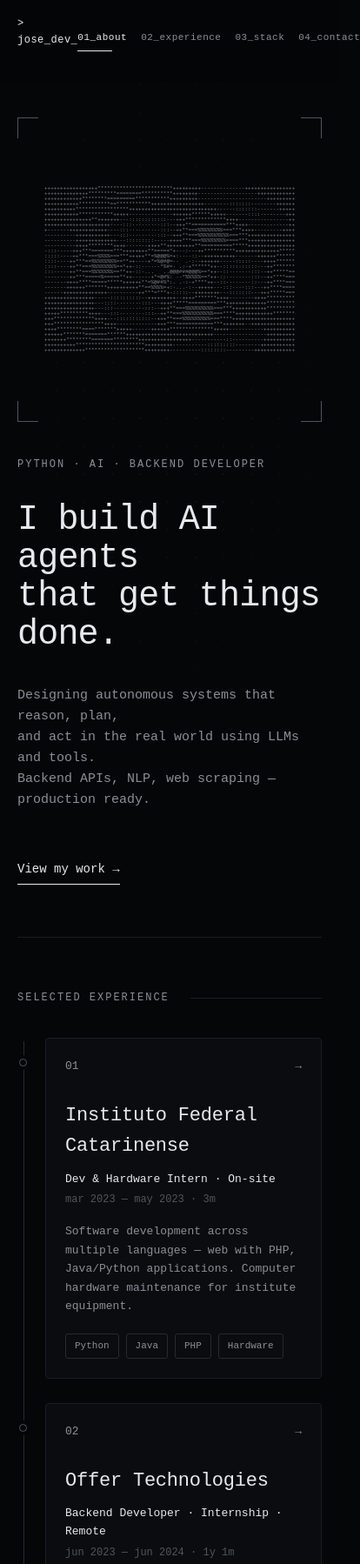
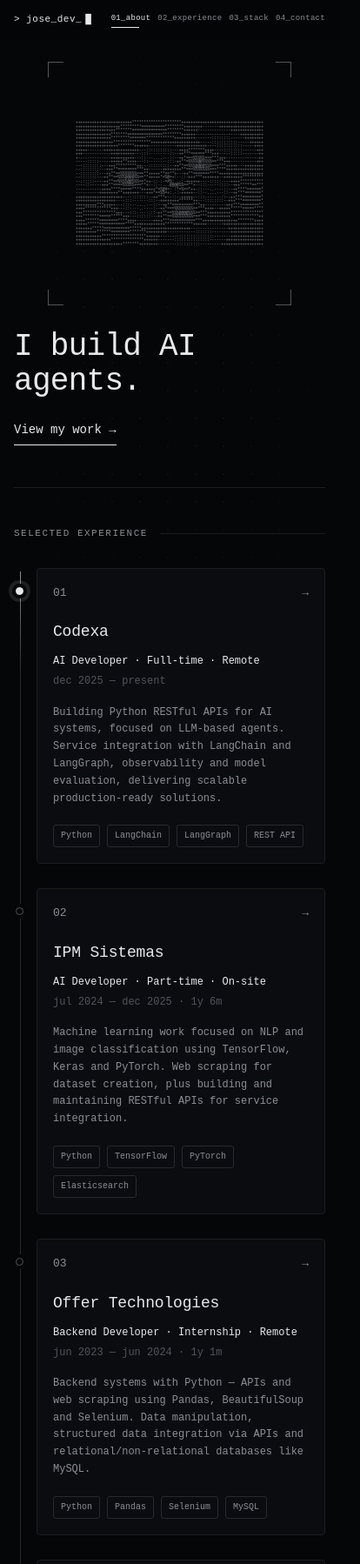
Before and after one commit to Augusto-Sant/Augusto-Sant.github.io, a plain HTML site: page index.html in a window 390 px wide. Shown: the top 1798 px of the page at 87% size, 414 px wide, since content can reach past the window. Drawn offline with Linux system fonts and the light colour scheme; a web font is replaced by a local one.

Commit message:
feat: change.

```diff
--- a/app.js
+++ b/app.js
@@ -80,8 +80,6 @@
       const fx = new TextScramble(el);
       el.dataset.original = original;
       setTimeout(() => fx.setText(original), delay);
-
-      el.addEventListener('mouseenter', () => fx.setText(el.dataset.original));
    });
 
    /* ---- on-view scramble (IntersectionObserver) ---- */
@@ -96,7 +94,6 @@
             el.dataset.original = original;
             const fx = new TextScramble(el);
             fx.setText(original);
-            el.addEventListener('mouseenter', () => fx.setText(el.dataset.original));
          });
       },
       { threshold: 0.4 }
--- a/index.html
+++ b/index.html
@@ -30,16 +30,9 @@
 
       <section id="about" class="hero">
          <div class="hero-text">
-            <p class="eyebrow" data-scramble>PYTHON · AI · BACKEND DEVELOPER</p>
             <h1 class="hero-title">
-               <span class="hero-line">I build AI agents</span>
-               <span class="hero-line">that get things done.<span class="caret">&block;</span></span>
+               <span class="hero-line">I build AI agents.</span>
             </h1>
-            <p class="hero-desc">
-               Designing autonomous systems that reason, plan,<br>
-               and act in the real world using LLMs and tools.<br>
-               Backend APIs, NLP, web scraping &mdash; production ready.
-            </p>
             <a href="#experience" class="cta">View my work &rarr;</a>
          </div>
          <div class="hero-art">
@@ -61,23 +54,24 @@
 
          <ol class="timeline">
 
-            <li class="timeline-item">
+            <li class="timeline-item timeline-item--current">
                <span class="timeline-node"></span>
                <article class="card">
                   <header class="card-head">
                      <span class="card-num">01</span>
                      <span class="card-arrow">&rarr;</span>
                   </header>
-                  <h3 class="card-title" data-scramble-on-view>Instituto Federal Catarinense</h3>
-                  <p class="card-role">Dev &amp; Hardware Intern &middot; On-site</p>
-                  <p class="card-date">mar 2023 &mdash; may 2023 &middot; 3m</p>
+                  <h3 class="card-title" data-scramble-on-view>Codexa</h3>
+                  <p class="card-role">AI Developer &middot; Full-time &middot; Remote</p>
+                  <p class="card-date">dec 2025 &mdash; present</p>
                   <p class="card-desc">
-                     Software development across multiple languages &mdash;
-                     web with PHP, Java/Python applications. Computer
-                     hardware maintenance for institute equipment.
+                     Building Python RESTful APIs for AI systems, focused on
+                     LLM-based agents. Service integration with LangChain and
+                     LangGraph, observability and model evaluation,
+                     delivering scalable production-ready solutions.
                   </p>
                   <ul class="tags">
-                     <li>Python</li><li>Java</li><li>PHP</li><li>Hardware</li>
+                     <li>Python</li><li>LangChain</li><li>LangGraph</li><li>REST API</li>
                   </ul>
                </article>
             </li>
@@ -87,6 +81,28 @@
                <article class="card">
                   <header class="card-head">
                      <span class="card-num">02</span>
+                     <span class="card-arrow">&rarr;</span>
+                  </header>
+                  <h3 class="card-title" data-scramble-on-view>IPM Sistemas</h3>
+                  <p class="card-role">AI Developer &middot; Part-time &middot; On-site</p>
+                  <p class="card-date">jul 2024 &mdash; dec 2025 &middot; 1y 6m</p>
+                  <p class="card-desc">
+                     Machine learning work focused on NLP and image
+                     classification using TensorFlow, Keras and PyTorch.
+                     Web scraping for dataset creation, plus building and
+                     maintaining RESTful APIs for service integration.
+                  </p>
+                  <ul class="tags">
+                     <li>Python</li><li>TensorFlow</li><li>PyTorch</li><li>Elasticsearch</li>
+                  </ul>
+               </article>
+            </li>
+
+            <li class="timeline-item">
+               <span class="timeline-node"></span>
+               <article class="card">
+                  <header class="card-head">
+                     <span class="card-num">03</span>
                      <span class="card-arrow">&rarr;</span>
                   </header>
                   <h3 class="card-title" data-scramble-on-view>Offer Technologies</h3>
@@ -108,42 +124,19 @@
                <span class="timeline-node"></span>
                <article class="card">
                   <header class="card-head">
-                     <span class="card-num">03</span>
-                     <span class="card-arrow">&rarr;</span>
-                  </header>
-                  <h3 class="card-title" data-scramble-on-view>IPM Sistemas</h3>
-                  <p class="card-role">AI Developer &middot; Part-time &middot; On-site</p>
-                  <p class="card-date">jul 2024 &mdash; dec 2025 &middot; 1y 6m</p>
-                  <p class="card-desc">
-                     Machine learning work focused on NLP and image
-                     classification using TensorFlow, Keras and PyTorch.
-                     Web scraping for dataset creation, plus building and
-                     maintaining RESTful APIs for service integration.
-                  </p>
-                  <ul class="tags">
-                     <li>Python</li><li>TensorFlow</li><li>PyTorch</li><li>Elasticsearch</li>
-                  </ul>
-               </article>
-            </li>
-
-            <li class="timeline-item timeline-item--current">
-               <span class="timeline-node"></span>
-               <article class="card">
-                  <header class="card-head">
                      <span class="card-num">04</span>
                      <span class="card-arrow">&rarr;</span>
                   </header>
-                  <h3 class="card-title" data-scramble-on-view>Codexa</h3>
-                  <p class="card-role">AI Developer &middot; Full-time &middot; Remote</p>
-                  <p class="card-date">dec 2025 &mdash; present</p>
+                  <h3 class="card-title" data-scramble-on-view>Instituto Federal Catarinense</h3>
+                  <p class="card-role">Dev &amp; Hardware Intern &middot; On-site</p>
+                  <p class="card-date">mar 2023 &mdash; may 2023 &middot; 3m</p>
                   <p class="card-desc">
-                     Building Python RESTful APIs for AI systems, focused on
-                     LLM-based agents. Service integration with LangChain and
-                     LangGraph, observability and model evaluation,
-                     delivering scalable production-ready solutions.
+                     Software development across multiple languages &mdash;
+                     web with PHP, Java/Python applications. Computer
+                     hardware maintenance for institute equipment.
                   </p>
                   <ul class="tags">
-                     <li>Python</li><li>LangChain</li><li>LangGraph</li><li>REST API</li>
+                     <li>Python</li><li>Java</li><li>PHP</li><li>Hardware</li>
                   </ul>
                </article>
             </li>
@@ -231,7 +224,7 @@
             <div class="contact-list">
                <a href="https://github.com/Augusto-Sant" target="_blank" rel="noopener">github.com/Augusto-Sant</a>
                <a href="https://www.linkedin.com/in/jos%C3%A9-augusto-sant-ana-65a4041b8/" target="_blank" rel="noopener">linkedin/jose-augusto</a>
-               <a href="mailto:jose.santana@codexa.com.br">jose.santana@codexa.com.br</a>
+               <a href="mailto:j.augusto.oliveira.sant@gmail.com">j.augusto.oliveira.sant@gmail.com</a>
             </div>
             <p class="prompt-line">&gt; ]</p>
          </div>
@@ -244,7 +237,7 @@
       <div class="socials">
          <a href="https://github.com/Augusto-Sant" target="_blank" rel="noopener" aria-label="GitHub">[gh]</a>
          <a href="https://www.linkedin.com/in/jos%C3%A9-augusto-sant-ana-65a4041b8/" target="_blank" rel="noopener" aria-label="LinkedIn">[in]</a>
-         <a href="mailto:jose.santana@codexa.com.br" aria-label="Email">[@]</a>
+         <a href="mailto:j.augusto.oliveira.sant@gmail.com" aria-label="Email">[@]</a>
       </div>
    </footer>
 </body>
--- a/visuals.css
+++ b/visuals.css
@@ -243,9 +243,9 @@ main {
    width: 1px;
    background: linear-gradient(
       to bottom,
-      var(--line-2) 0%,
-      var(--line-2) 92%,
-      var(--fg-dim) 100%
+      var(--fg-dim) 0%,
+      var(--line-2) 8%,
+      var(--line-2) 100%
    );
 }
 .timeline-item {
@@ -502,3 +502,57 @@ main {
       text-align: center;
    }
 }
+
+@media (max-width: 600px) {
+   body { font-size: 14px; }
+   main { padding: 0 16px; }
+
+   .site-header { padding: 14px 16px; }
+   .nav { gap: 10px; }
+   .nav-link { font-size: 10px; letter-spacing: 0.3px; padding-bottom: 4px; }
+   .logo { font-size: 11px; }
+
+   .hero { padding: 24px 0 48px; gap: 28px; }
+   .eyebrow { font-size: 11px; letter-spacing: 1.5px; margin-bottom: 20px; }
+   .hero-title { margin-bottom: 24px; }
+   .hero-desc { font-size: 14px; margin-bottom: 36px; }
+   .hero-desc br { display: none; }
+
+   .art-frame { max-width: 320px; padding: 18px; }
+   .ascii-art { font-size: 5px; }
+   .corner { width: 18px; height: 18px; }
+
+   .block { padding: 44px 0; }
+   .block-head { gap: 14px; margin-bottom: 26px; }
+   .block-tag { font-size: 11px; letter-spacing: 1.5px; }
+
+   .timeline { padding-left: 26px; }
+   .timeline-node { left: -24px; top: 22px; }
+   .card { padding: 18px; }
+   .card-head { margin-bottom: 20px; }
+   .card-title { font-size: 18px; }
+   .card-role { font-size: 12px; }
+   .card-desc { font-size: 12px; }
+   .tags li { font-size: 10px; padding: 4px 8px; }
+
+   .stack-grid { grid-template-columns: 1fr; gap: 22px; }
+   .stack-col h4 { margin-bottom: 12px; }
+   .stack-col li { font-size: 12px; padding: 5px 0; padding-left: 18px; }
+
+   .edu { padding: 22px; }
+   .edu h3 { font-size: 18px; }
+
+   .contact { font-size: 13px; line-height: 1.9; }
+   .contact-list { padding-left: 16px; }
+   .contact-list a { font-size: 12px; word-break: break-word; overflow-wrap: anywhere; }
+
+   .site-footer { padding: 22px 16px; font-size: 12px; margin-top: 40px; }
+}
+
+@media (max-width: 400px) {
+   .nav { gap: 8px; }
+   .nav-link { font-size: 9px; }
+   .art-frame { max-width: 280px; padding: 14px; }
+   .ascii-art { font-size: 4.5px; }
+   .hero-title { font-size: 36px; }
+}
```
